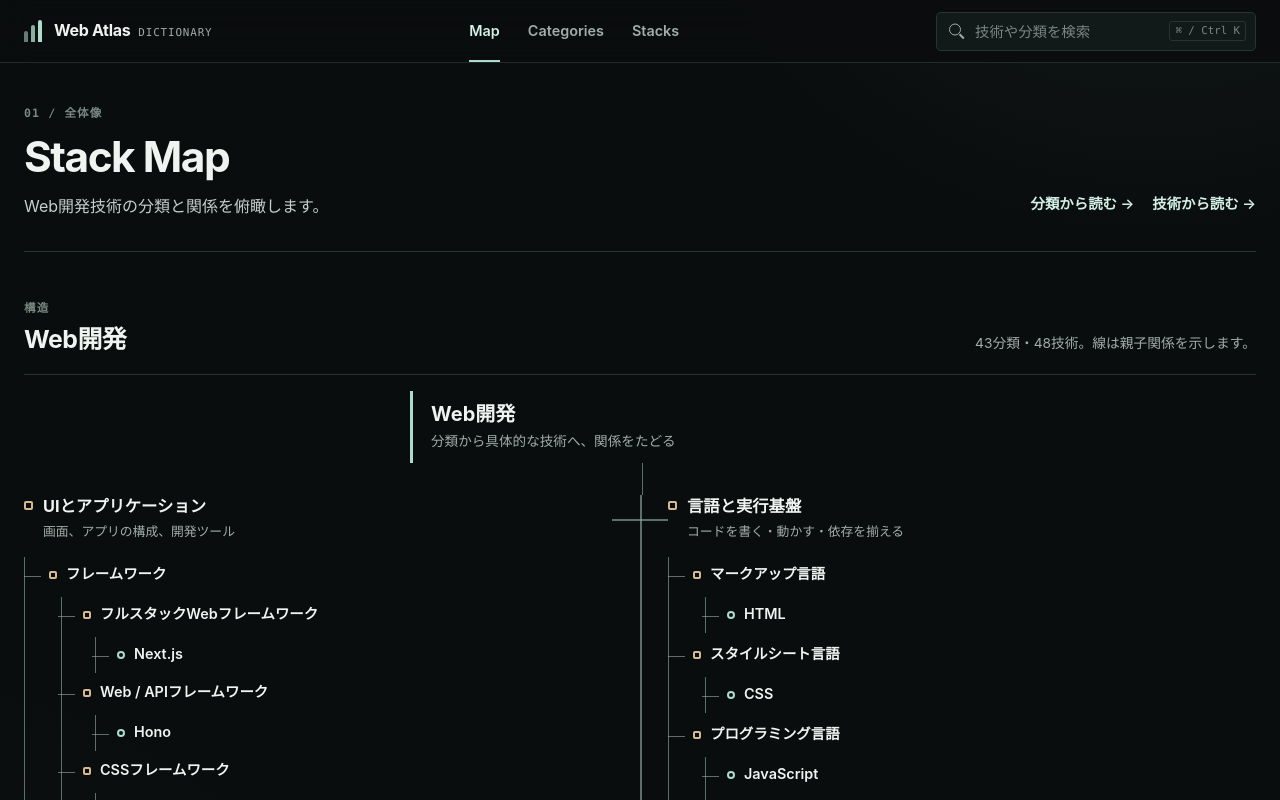
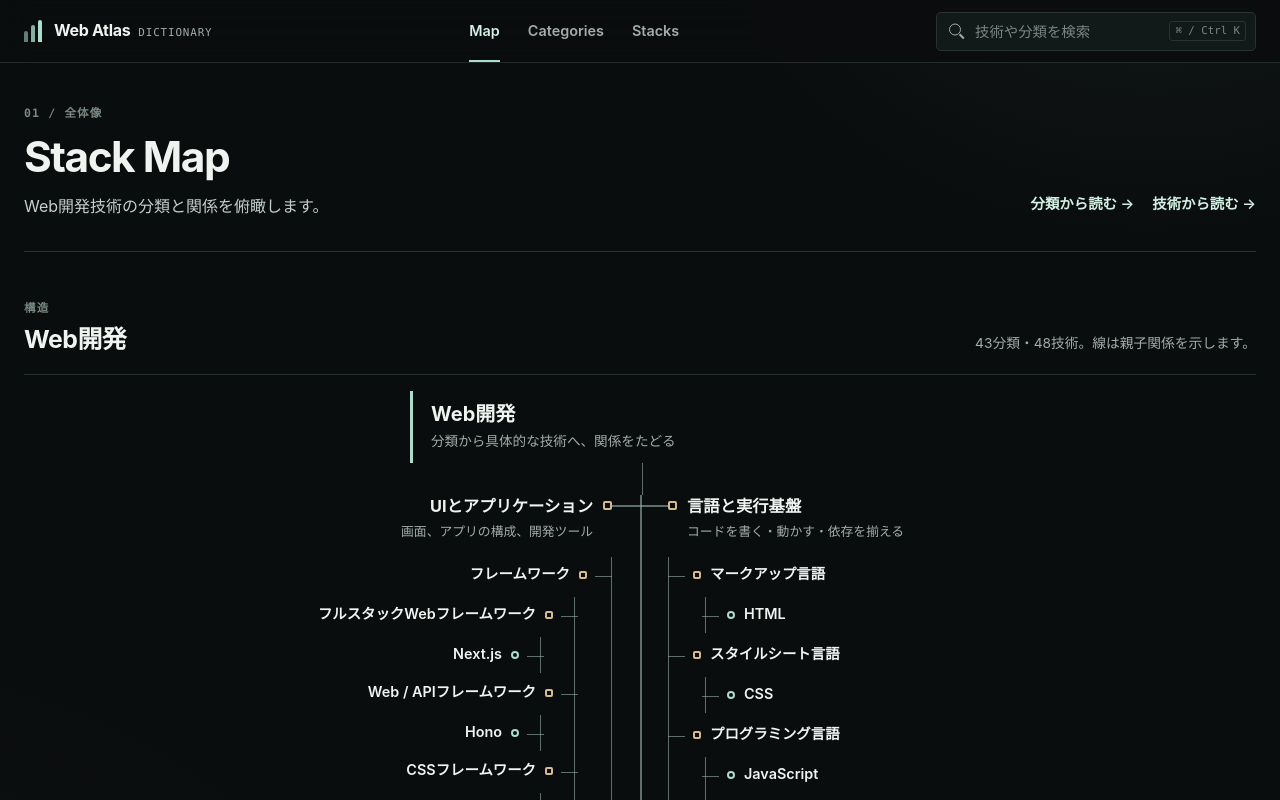
Before and after one commit to Lye-0/web-atlas, a React (Vite) app: page /dictionary/map in a window 1280 px wide. Shown: the top 800 px of the page. Built offline with nearby package versions, Linux system fonts and the light colour scheme.

Commit message:
fix: treeのデザインを修正

```diff
--- a/src/styles.css
+++ b/src/styles.css
@@ -521,7 +521,7 @@ summary:focus-visible {
 .map-visual-lane {
   display: grid;
   align-content: start;
-  gap: 34px;
+  gap: 26px;
   min-width: 0;
 }
 
@@ -559,7 +559,7 @@ summary:focus-visible {
 .map-visual-lane-left .map-visual-group::after,
 .map-visual-lane-right .map-visual-group::after {
   position: absolute;
-  top: 24px;
+  top: 10px;
   width: calc(var(--map-trunk) / 2);
   height: 2px;
   background: var(--connector);
@@ -703,6 +703,48 @@ summary:focus-visible {
   width: 7px;
   height: 7px;
   margin-top: 0;
+}
+
+@media (min-width: 1101px) {
+  .map-visual-lane-left .map-visual-group,
+  .map-visual-lane-left .map-visual-group-heading,
+  .map-visual-lane-left .map-node,
+  .map-visual-lane-left .map-subgroup-heading {
+    text-align: right;
+  }
+
+  .map-visual-lane-left .map-visual-group-heading,
+  .map-visual-lane-left .map-node,
+  .map-visual-lane-left .map-subgroup-heading {
+    flex-direction: row-reverse;
+    justify-content: flex-start;
+  }
+
+  .map-visual-lane-left .map-node-copy {
+    justify-content: flex-end;
+    text-align: right;
+  }
+
+  .map-visual-lane-left .map-tree-list {
+    padding: 0 17px 0 0;
+    border-right: 1px solid var(--connector);
+    border-left: 0;
+  }
+
+  .map-visual-lane-left .map-tree-list-nested {
+    margin-right: 19px;
+    margin-left: 0;
+    padding-right: 14px;
+    padding-left: 0;
+    border-right-color: var(--connector);
+    border-left: 0;
+  }
+
+  .map-visual-lane-left .map-tree-item::before,
+  .map-visual-lane-left .map-tree-group-node::before {
+    right: -18px;
+    left: auto;
+  }
 }
 
 .map-legend {
@@ -1602,6 +1644,7 @@ summary:focus-visible {
   .map-visual-lane-right .map-visual-group::after {
     top: 23px;
     left: -16px;
+    right: auto;
     width: 16px;
     height: 2px;
     background: var(--connector);
```
